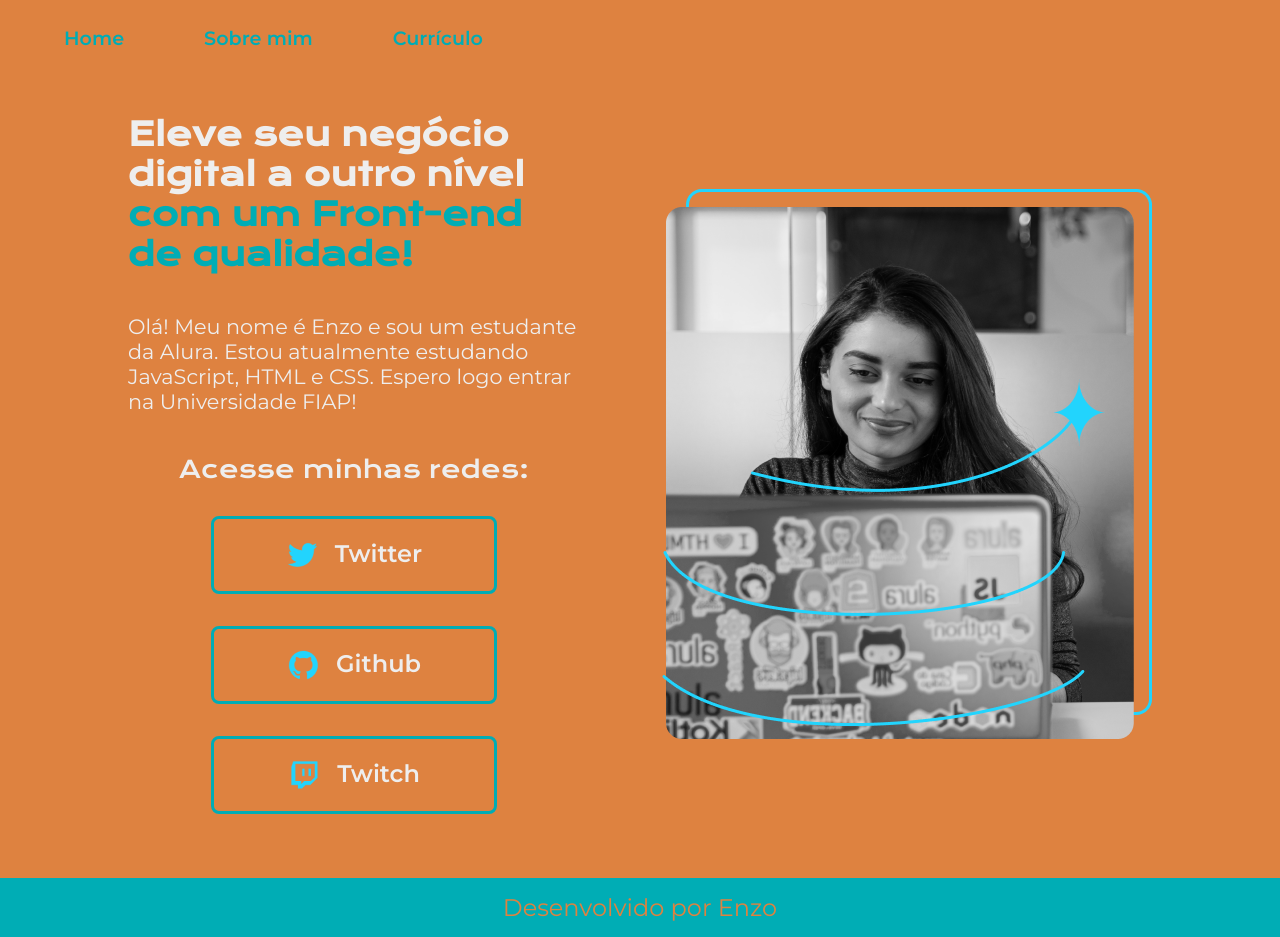
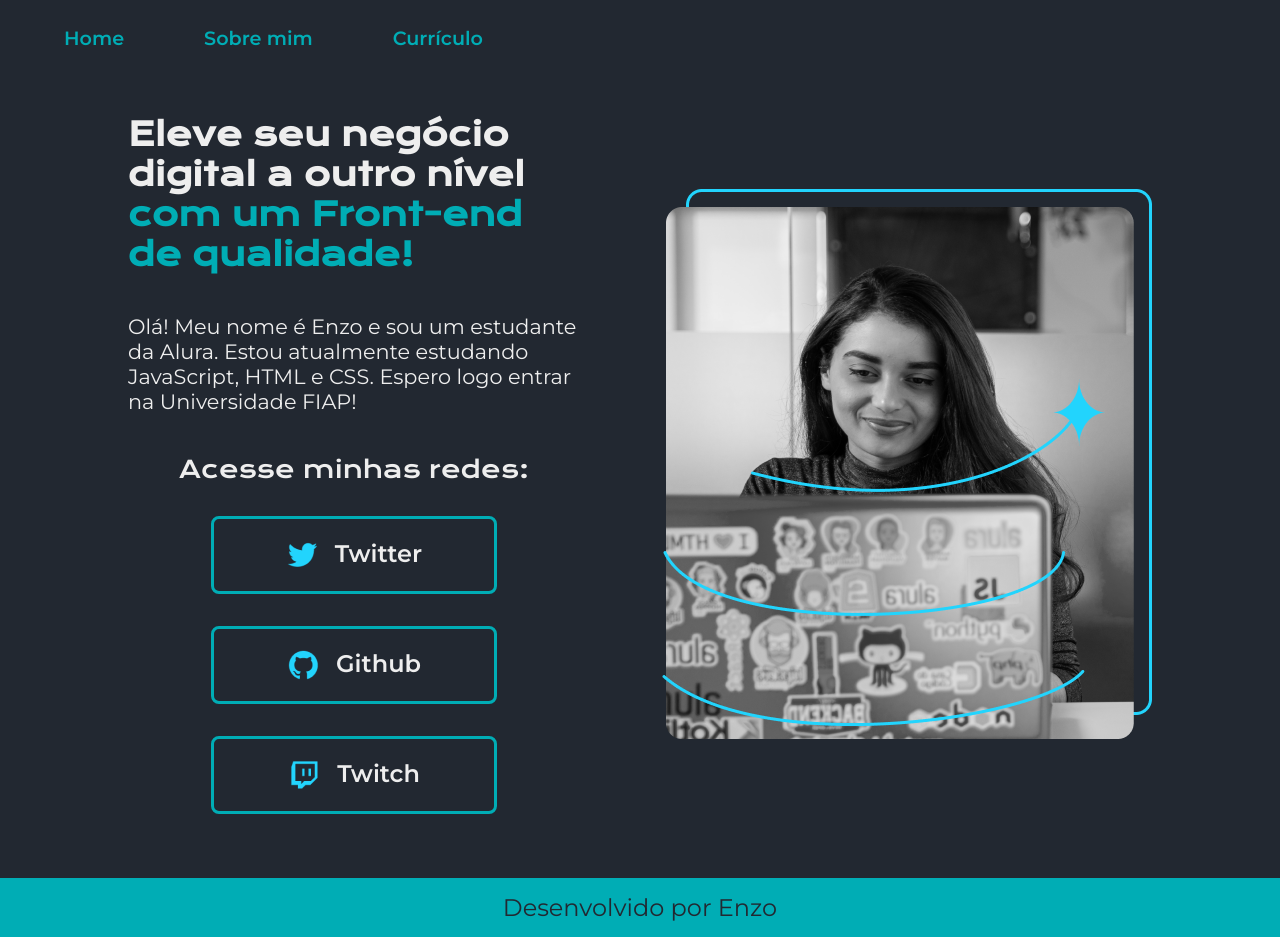
Before and after one commit to DerBrasilianer/portifolio, a plain HTML site: page index.html in a window 1280 px wide. Drawn offline with nearby package versions, Linux system fonts and the light colour scheme.

Commit message:
Restaurando cor primária #222831

```diff
--- a/styles/style.css
+++ b/styles/style.css
@@ -2,7 +2,7 @@
 /* Usar o Google Fonts para encontrar diferentes tipos de fontes! */
 
 :root {
-    --cor-primaria: #de8240 /*#222831*/ /*#000000*/;
+    --cor-primaria: #222831 /*#000000*/;
     --cor-secundaria: #EEEEEE/*#F6F6F6*/;
     --cor-terciaria: #00ADB5 /*#22D4FD*/;
     --cor-hover: #393E46 /*#272727*/;
```
